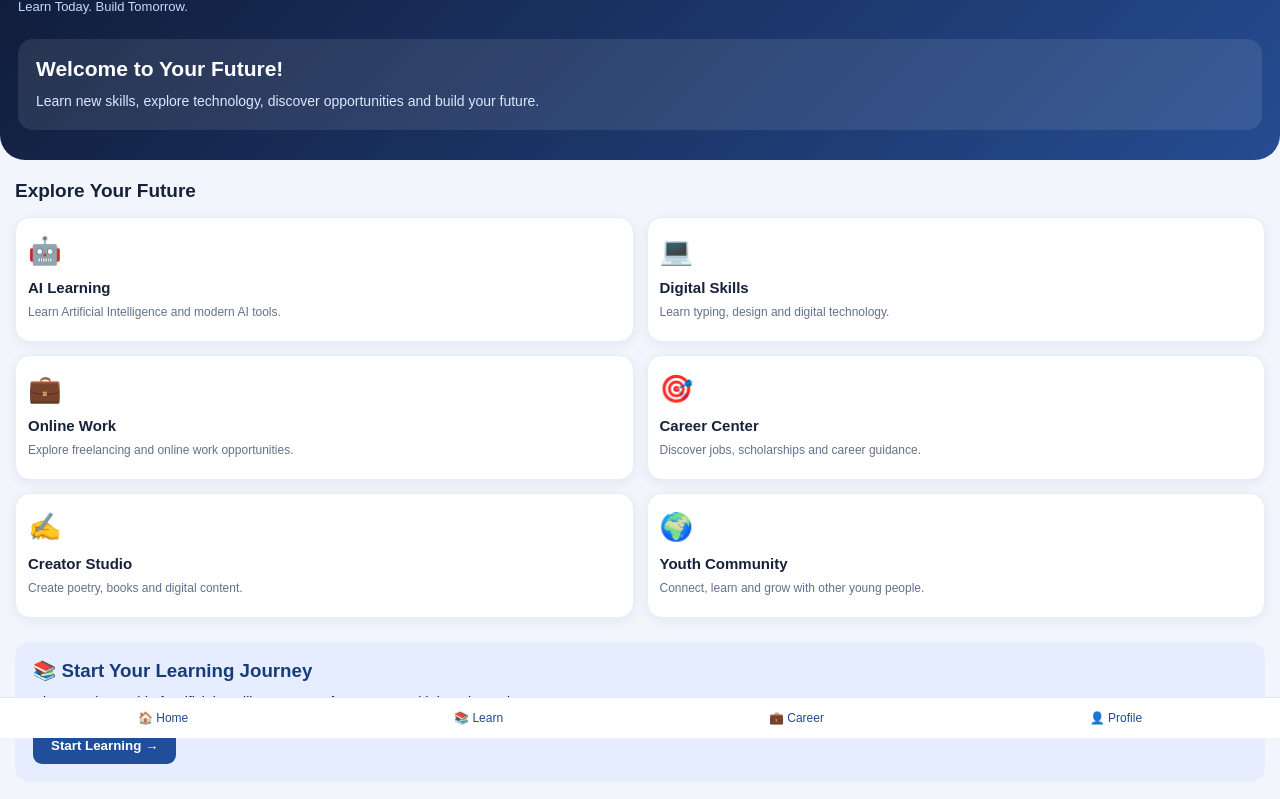
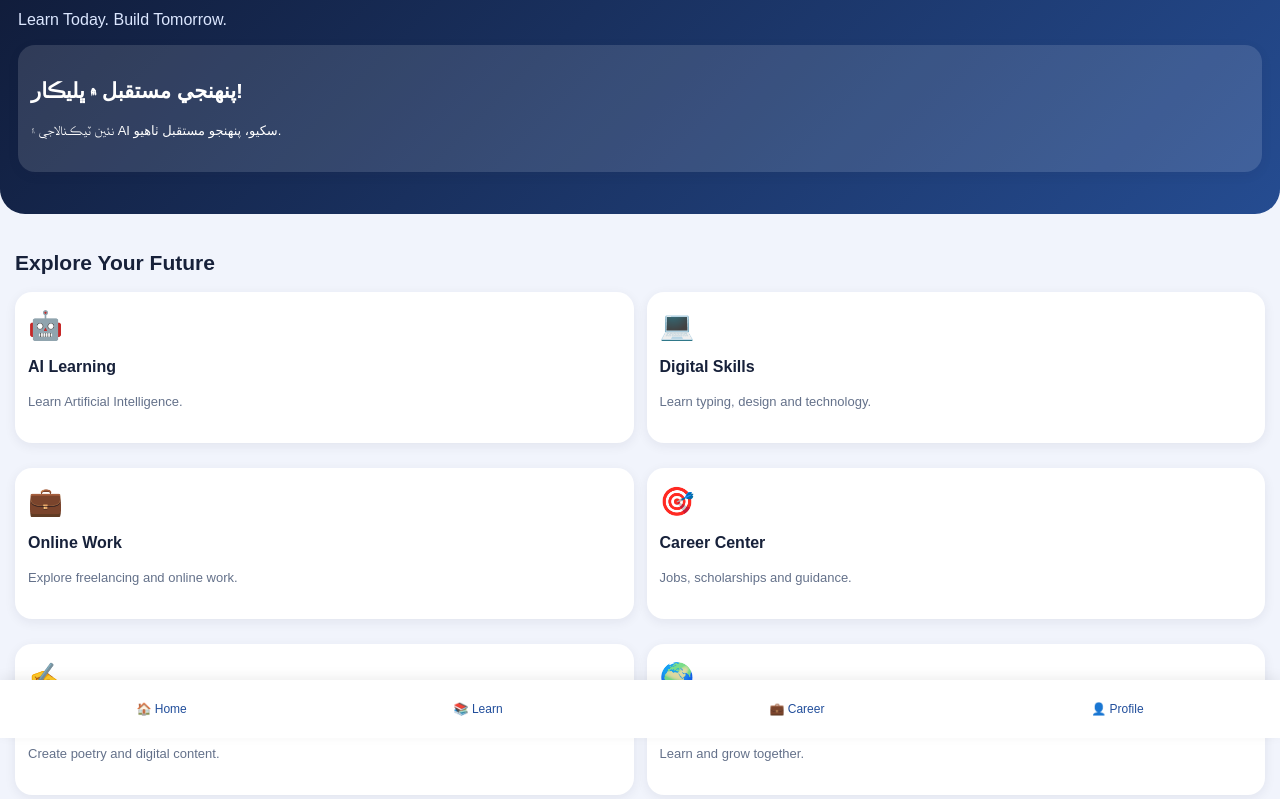
Before and after one commit to mukhtyaralia939-create/youth-future, a plain HTML site: page index.html in a window 1280 px wide. Shown: the part 62-861 px from the top of the page. Drawn offline with Linux system fonts and the light colour scheme.

Commit message:
Update index.html

```diff
--- a/index.html
+++ b/index.html
@@ -4,146 +4,191 @@
 <head>
 <meta charset="UTF-8">
 <meta name="viewport" content="width=device-width, initial-scale=1.0">
-<meta name="theme-color" content="#101b38">
 <title>Youth Future</title>
 <style>
-*{box-sizing:border-box;margin:0;padding:0}
-body{
- font-family:Arial,sans-serif;
- background:#f2f5fc;color:#17213a;
-}
-header{
- background:linear-gradient(135deg,#101b38,#254c91);
- color:white;padding:25px 18px 30px;
- border-radius:0 0 25px 25px;
-}
-.brand{font-size:25px;font-weight:bold;letter-spacing:1px}
-.tag{color:#c5d9ff;font-size:13px;margin-top:7px}
-.welcome{
- margin-top:25px;background:#ffffff18;
- padding:18px;border-radius:15px;
-}
-.welcome h2{font-size:21px;margin-bottom:9px}
-.welcome p{font-size:14px;color:#dce7ff;line-height:1.6}
-main{padding:20px 15px}
-.section-title{font-size:19px;margin-bottom:15px}
-.grid{
- display:grid;grid-template-columns:1fr 1fr;gap:13px;
-}
-.card{
- background:white;border-radius:15px;padding:17px 12px;
- min-height:125px;box-shadow:0 3px 12px #17213a10;
- border:1px solid #e8edf6;
-}
-.card .emoji{font-size:27px;margin-bottom:12px}
-.card h3{font-size:15px;margin-bottom:7px}
-.card p{font-size:12px;color:#64718a;line-height:1.5}
-.card:active{transform:scale(.97)}
-.lesson{
- margin-top:24px;background:#e5edff;
- padding:18px;border-radius:15px;
-}
-.lesson h3{color:#183c79;margin-bottom:9px}
-.lesson p{font-size:14px;line-height:1.6}
-.lesson button{
- margin-top:13px;padding:11px 18px;
- border:0;border-radius:9px;
- background:#214e9b;color:white;font-weight:bold;
-}
-footer{
- text-align:center;padding:25px 12px;
- color:#64718a;font-size:12px;line-height:1.8;
-}
-nav{
- position:sticky;bottom:0;background:white;
- display:flex;justify-content:space-around;
- padding:13px 5px;border-top:1px solid #e6eaf2;
-}
-nav a{text-decoration:none;color:#244a88;font-size:12px}
+*{box-sizing:border-box}
+body{margin:0;font-family:Arial,sans-serif;background:#f1f4fc;color:#17213a}
+header{background:linear-gradient(135deg,#101b38,#254c91);color:white;padding:25px 18px 30px;border-radius:0 0 25px 25px}
+.brand{font-size:27px;font-weight:bold}
+header p{color:#dce7ff}
+main{padding:20px 15px 90px}
+h2{font-size:21px}
+.grid{display:grid;grid-template-columns:1fr 1fr;gap:13px}
+.card,.lesson{background:white;border-radius:17px;padding:17px 13px;box-shadow:0 3px 12px #17213a12;margin-bottom:12px}
+.card{cursor:pointer;min-height:125px}
+.emoji{font-size:28px}
+.card h3{font-size:16px}
+.card p,.lesson p{color:#64718a;font-size:13px;line-height:1.6}
+button{border:0;border-radius:10px;padding:12px;background:#214e9b;color:white;font-size:14px;cursor:pointer}
+button:active{opacity:.8}
+.languages{display:flex;gap:8px;margin:18px 0}
+.languages button{flex:1;background:#dce5f5;color:#17213a}
+.languages button.active{background:#214e9b;color:white}
+.lesson{margin-top:15px}
+.lesson h3{color:#214e9b}
+.action{width:100%;margin-top:10px}
+nav{position:fixed;bottom:0;background:white;width:100%;display:flex;justify-content:space-around;padding:15px 3px;box-shadow:0 -3px 12px #0001}
+nav button{background:white;color:#214e9b;padding:7px;font-size:12px}
+.hidden{display:none}
+footer{text-align:center;color:#64718a;font-size:12px;padding:15px}
 </style>
 </head>
 <body>
 
 <header>
- <div class="brand">🚀 YOUTH FUTURE</div>
- <div class="tag">Learn Today. Build Tomorrow.</div>
-
- <div class="welcome">
-  <h2>Welcome to Your Future!</h2>
-  <p>Learn new skills, explore technology,
-  discover opportunities and build your future.</p>
- </div>
+<div class="brand">🚀 YOUTH FUTURE</div>
+<p>Learn Today. Build Tomorrow.</p>
+<div class="card" style="background:#ffffff20;color:white">
+<h2 id="welcome">Welcome to Your Future!</h2>
+<p id="intro" style="color:white">Learn skills, explore AI and build your future.</p>
+</div>
 </header>
 
 <main>
- <h2 class="section-title">Explore Your Future</h2>
+<section id="home">
+<h2>Explore Your Future</h2>
+<div class="grid">
+<div class="card" onclick="show('ai')"><div class="emoji">🤖</div><h3>AI Learning</h3><p>Learn Artificial Intelligence.</p></div>
+<div class="card" onclick="show('learn')"><div class="emoji">💻</div><h3>Digital Skills</h3><p>Learn typing, design and technology.</p></div>
+<div class="card" onclick="show('career')"><div class="emoji">💼</div><h3>Online Work</h3><p>Explore freelancing and online work.</p></div>
+<div class="card" onclick="show('career')"><div class="emoji">🎯</div><h3>Career Center</h3><p>Jobs, scholarships and guidance.</p></div>
+<div class="card" onclick="show('learn')"><div class="emoji">✍️</div><h3>Creator Studio</h3><p>Create poetry and digital content.</p></div>
+<div class="card" onclick="show('profile')"><div class="emoji">🌍</div><h3>Youth Community</h3><p>Learn and grow together.</p></div>
+</div>
+</section>
 
- <div class="grid">
-  <div class="card" onclick="showInfo('AI Learning')">
-   <div class="emoji">🤖</div>
-   <h3>AI Learning</h3>
-   <p>Learn Artificial Intelligence and modern AI tools.</p>
-  </div>
+<section id="ai" class="hidden">
+<h2>🤖 AI Learning Academy</h2>
+<p>Learn Artificial Intelligence step by step.</p>
+<div class="languages">
+<button class="active" onclick="language('sd',this)">سنڌي</button>
+<button onclick="language('ur',this)">اردو</button>
+<button onclick="language('en',this)">English</button>
+</div>
+<div id="lessonList"></div>
+<div class="lesson">
+<h3 id="quizTitle">📝 Knowledge Test</h3>
+<p id="question">What does AI stand for?</p>
+<div id="answers"></div>
+<p id="result"></p>
+</div>
+</section>
 
-  <div class="card" onclick="showInfo('Digital Skills')">
-   <div class="emoji">💻</div>
-   <h3>Digital Skills</h3>
-   <p>Learn typing, design and digital technology.</p>
-  </div>
+<section id="learn" class="hidden">
+<h2>💻 Digital Skills</h2>
+<div class="lesson"><h3>Computer Basics</h3><p>Learn the basic use of computers and mobile technology.</p></div>
+<div class="lesson"><h3>Typing Skills</h3><p>Practice English, Urdu and Sindhi typing.</p></div>
+<div class="lesson"><h3>Graphic Design</h3><p>Learn basic digital design skills.</p></div>
+</section>
 
-  <div class="card" onclick="showInfo('Online Work')">
-   <div class="emoji">💼</div>
-   <h3>Online Work</h3>
-   <p>Explore freelancing and online work opportunities.</p>
-  </div>
+<section id="career" class="hidden">
+<h2>💼 Career Center</h2>
+<div class="lesson"><h3>Freelancing</h3><p>Learn how to offer your skills online.</p></div>
+<div class="lesson"><h3>Scholarships</h3><p>Explore education and scholarship opportunities.</p></div>
+<div class="lesson"><h3>Career Planning</h3><p>Discover skills that can help your future.</p></div>
+</section>
 
-  <div class="card" onclick="showInfo('Career Center')">
-   <div class="emoji">🎯</div>
-   <h3>Career Center</h3>
-   <p>Discover jobs, scholarships and career guidance.</p>
-  </div>
-
-  <div class="card" onclick="showInfo('Creator Studio')">
-   <div class="emoji">✍️</div>
-   <h3>Creator Studio</h3>
-   <p>Create poetry, books and digital content.</p>
-  </div>
-
-  <div class="card" onclick="showInfo('Youth Community')">
-   <div class="emoji">🌍</div>
-   <h3>Youth Community</h3>
-   <p>Connect, learn and grow with other young people.</p>
-  </div>
- </div>
-
- <div class="lesson">
-  <h3>📚 Start Your Learning Journey</h3>
-  <p>Discover the world of Artificial Intelligence.
-  Your future starts with learning today!</p>
-  <button onclick="showInfo('AI Introduction')">
-   Start Learning →
-  </button>
- </div>
+<section id="profile" class="hidden">
+<h2>👤 Student Profile</h2>
+<div class="lesson"><h3>Welcome, Student!</h3><p>Your learning journey starts here.</p></div>
+</section>
 </main>
 
-<footer>
- <strong>YOUTH FUTURE</strong><br>
- Learn Today. Build Tomorrow.<br>
- © 2026 Youth Future. All rights reserved.
-</footer>
-
 <nav>
- <a href="#">🏠 Home</a>
- <a href="#main">📚 Learn</a>
- <a href="#main">💼 Career</a>
- <a href="#main">👤 Profile</a>
+<button onclick="show('home')">🏠 Home</button>
+<button onclick="show('ai')">📚 Learn</button>
+<button onclick="show('career')">💼 Career</button>
+<button onclick="show('profile')">👤 Profile</button>
 </nav>
 
 <script>
-function showInfo(name){
- alert(name + " section is coming soon!");
+let lang='sd';
+
+const data={
+sd:{
+welcome:'پنهنجي مستقبل ۾ ڀليڪار!',
+intro:'نئين ٽيڪنالاجي ۽ AI سکيو، پنهنجو مستقبل ٺاهيو.',
+lessons:[
+['AI ڇا آهي؟','AI يعني مصنوعي ذهانت. اها ٽيڪنالاجي ڪمپيوٽرن کي سکڻ، سمجهڻ ۽ مسئلا حل ڪرڻ ۾ مدد ڏئي ٿي.'],
+['ChatGPT ڇا آهي؟','ChatGPT هڪ AI اوزار آهي، جيڪو سوالن جا جواب، لکڻ ۽ سکڻ ۾ مدد ڪري ٿو.'],
+['AI سان تصويرون','AI جي مدد سان توهان لکيل لفظن مان نيون تصويرون ٺاهي سگهو ٿا.'],
+['AI ۽ وڊيو','AI جا ڪجهه اوزار وڊيو ٺاهڻ ۽ ايڊيٽنگ ۾ مدد ڪن ٿا.']
+],
+quiz:'AI جو مطلب ڇا آهي؟',
+answers:['مصنوعي ذهانت','موبائل فون','انٽرنيٽ'],
+correct:0,
+right:'شاباس! توهان جو جواب صحيح آهي.',
+wrong:'ٻيهر ڪوشش ڪريو.'
+},
+ur:{
+welcome:'اپنے مستقبل میں خوش آمدید!',
+intro:'نئی ٹیکنالوجی اور AI سیکھیں اور اپنا مستقبل بنائیں۔',
+lessons:[
+['AI کیا ہے؟','AI یعنی مصنوعی ذہانت۔ یہ کمپیوٹر کو سیکھنے اور مسائل حل کرنے میں مدد دیتی ہے۔'],
+['ChatGPT کیا ہے؟','ChatGPT ایک AI ٹول ہے جو سوالات کے جواب اور لکھنے میں مدد کرتا ہے۔'],
+['AI سے تصاویر','AI کی مدد سے تحریری الفاظ سے نئی تصاویر بنائی جا سکتی ہیں۔'],
+['AI اور ویڈیو','AI کے کچھ ٹولز ویڈیو بنانے اور ایڈیٹنگ میں مدد کرتے ہیں۔']
+],
+quiz:'AI کا مطلب کیا ہے؟',
+answers:['مصنوعی ذہانت','موبائل فون','انٹرنیٹ'],
+correct:0,
+right:'شاباش! آپ کا جواب درست ہے۔',
+wrong:'دوبارہ کوشش کریں۔'
+},
+en:{
+welcome:'Welcome to Your Future!',
+intro:'Learn new technology and AI to build your future.',
+lessons:[
+['What is AI?','AI means Artificial Intelligence. It helps computers learn and solve problems.'],
+['What is ChatGPT?','ChatGPT is an AI tool that helps answer questions and write content.'],
+['AI Image Creation','AI tools can create new images from written descriptions.'],
+['AI and Video','Some AI tools help create and edit videos.']
+],
+quiz:'What does AI stand for?',
+answers:['Artificial Intelligence','Mobile Phone','Internet'],
+correct:0,
+right:'Excellent! Your answer is correct.',
+wrong:'Try again.'
 }
+};
+
+function language(l,btn){
+lang=l;
+document.querySelectorAll('.languages button').forEach(b=>b.classList.remove('active'));
+btn.classList.add('active');
+render();
+}
+
+function render(){
+let d=data[lang];
+document.getElementById('welcome').innerText=d.welcome;
+document.getElementById('intro').innerText=d.intro;
+document.getElementById('lessonList').innerHTML=d.lessons.map((x,i)=>
+`<div class="lesson"><h3>${i+1}. ${x[0]}</h3><p>${x[1]}</p></div>`
+).join('');
+document.getElementById('quizTitle').innerText=lang==='sd'?'📝 سکيا جو امتحان':lang==='ur'?'📝 سیکھنے کا امتحان':'📝 Knowledge Test';
+document.getElementById('question').innerText=d.quiz;
+document.getElementById('result').innerText='';
+document.getElementById('answers').innerHTML=d.answers.map((a,i)=>
+`<button class="action" onclick="answer(${i})">${a}</button>`
+).join('');
+}
+
+function answer(i){
+let d=data[lang];
+document.getElementById('result').innerText=i===d.correct?d.right:d.wrong;
+}
+
+function show(id){
+['home','ai','learn','career','profile'].forEach(x=>
+document.getElementById(x).classList.add('hidden'));
+document.getElementById(id).classList.remove('hidden');
+if(id==='ai')render();
+window.scrollTo(0,0);
+}
+
+render();
 </script>
-
+<footer>Youth Future | Learn Today. Build Tomorrow.</footer>
 </body>
 </html>
```
